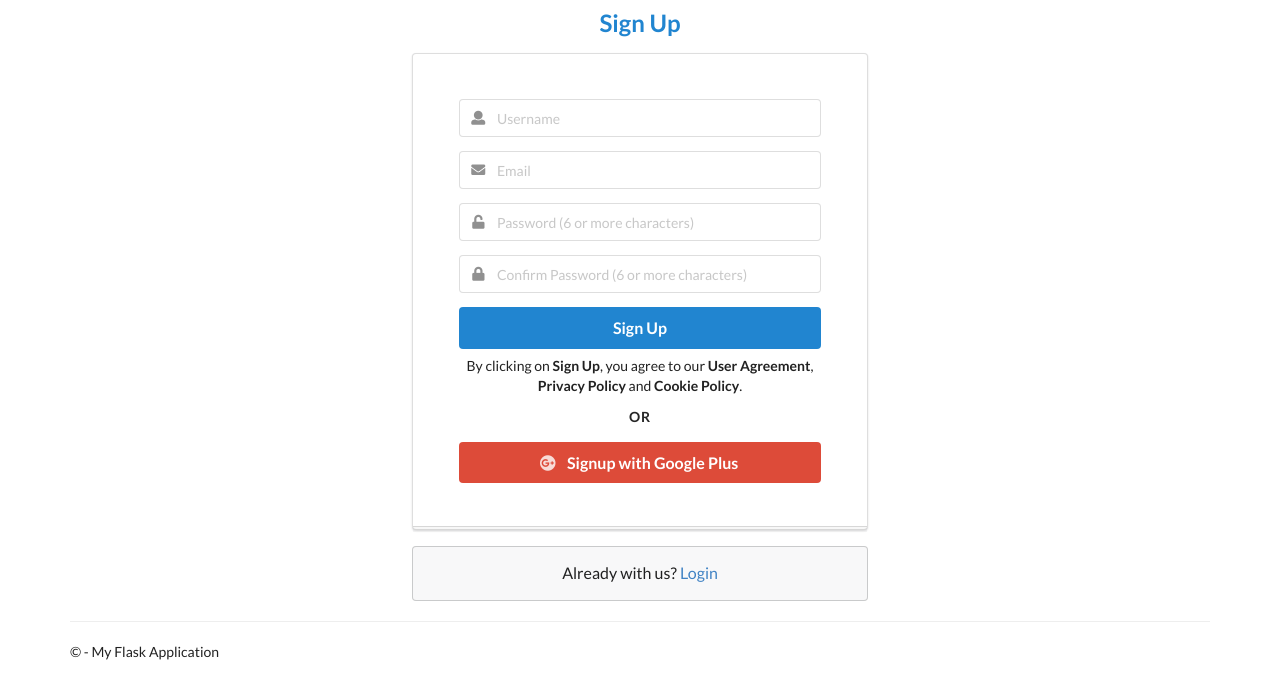
After one commit to avinash-v/ProveIt, a Python web app: template Project/Project/templates/signup.html in a window 1280 px wide. The commit adds this page. Shown: the top 699 px of the page. Run offline with Jinja, Linux system fonts and the light colour scheme; the template is opened without the code that fills it, so the values that code supplies are empty.

Commit message:
added signup.html

```diff
--- a/Project/Project/templates/login.html
+++ b/Project/Project/templates/login.html
@@ -38,7 +38,7 @@
     </div>
     <div class="ui message">
         New to us?
-        <a>Sign up</a>
+        <a href="{{ url_for('signup') }}">Sign up</a>
      </div>
     </div>
 
--- /dev/null
+++ b/Project/Project/templates/signup.html
@@ -0,0 +1,66 @@
+{% extends "login_layout.html" %}
+
+{% block content %}
+
+<!--<div class="ui bordered very padded segment">-->
+<div class="ui middle aligned center aligned grid" style="padding-left: 10%; padding-right:10%; padding-top: 1%">
+<div class="column">
+    <h2 class="ui blue large header">Sign Up</h2>
+    <div class="ui center aligned large form" style="padding-left: 25%; padding-right: 25%">
+        <div class="ui stacked segment" style="padding: 10%">
+        <div class="ui field">
+            <!--<label>Username</label>-->
+            <div class="ui left icon input">
+                <input type="text" placeholder="Username">
+                <i class="user icon"></i>
+            </div>
+        </div>
+        <p/>
+        <div class="ui field">
+            <!--<label>Username</label>-->
+            <div class="ui left icon input">
+                <input type="text" placeholder="Email">
+                <i class="envelope icon"></i>
+            </div>
+        </div>
+        <p/>
+        <div class="ui field">
+            <!--<label>Password</label>-->
+            <div class="ui left icon input">
+                <input type="password" placeholder="Password (6 or more characters)">
+                <i class="unlock icon"></i>
+            </div>
+        </div>
+        <p/>
+        <div class="ui field">
+            <!--<label>Password</label>-->
+            <div class="ui left icon input">
+                <input type="password" placeholder="Confirm Password (6 or more characters)">
+                <i class="lock icon"></i>
+            </div>
+        </div>
+        </p>
+        <div class="ui large fluid blue submit button" style="margin-bottom: 2%">Sign Up</div>
+        <div>
+            By clicking on <b>Sign Up</b>, you agree to our <b>User Agreement</b>, <b>Privacy Policy</b> and <b>Cookie Policy</b>.
+        </div>
+        <div class="ui horizontal divider">
+            Or
+        </div>
+        <button class="ui large fluid google plus button" style="margin-top: 5%">
+        <i class="google plus icon"></i>
+            Signup with Google Plus
+    </button>
+    </div>
+    <div class="ui message">
+        Already with us?
+        <a href="{{ url_for('login') }}">Login</a>
+     </div>
+    </div>
+
+</div>
+
+</div>
+
+
+{% endblock %}
```
Also changed, not shown: Project/Project/views.py (+10 -0 lines).
